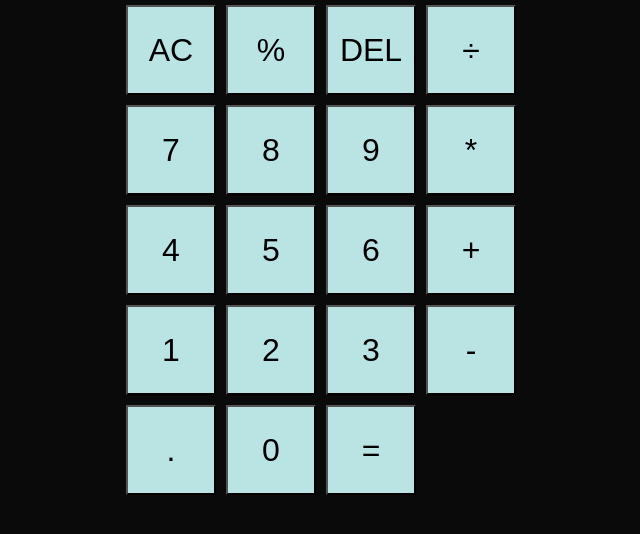
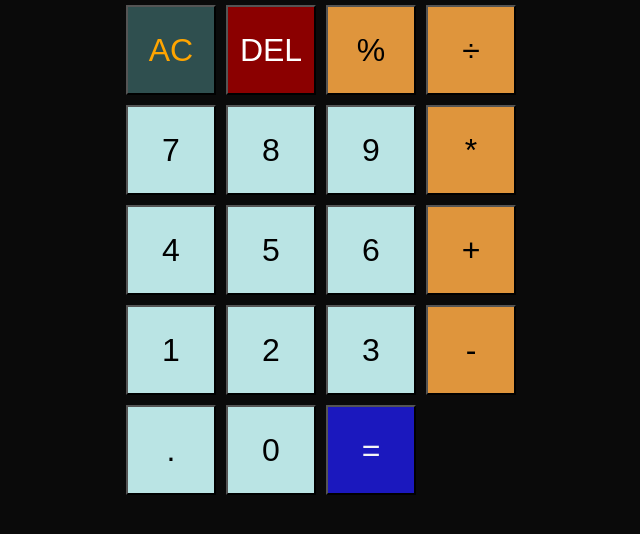
Before and after one commit to matthutt85/Calculator, a plain HTML site: page index.html in a window 1280 px wide. Shown: the part 274-808 px from the top of the page, without its empty margins (319-959 px from the left). Drawn offline with Linux system fonts and the light colour scheme.

Commit message:
css styles finished

```diff
--- a/index.html
+++ b/index.html
@@ -15,8 +15,8 @@
         </div>
 
             <button class="all-clear">AC</button>
+            <button class="del">DEL</button>
             <button class="operation-button">%</button>
-            <button id="delete">DEL</button>
             <button class="operation-button">÷</button>
             <button class="numbers">7</button>
             <button class="numbers">8</button>
@@ -32,7 +32,7 @@
             <button class="operation-button">-</button>
             <button class="numbers">.</button>
             <button class="numbers">0</button>
-            <button id="equals">=</button>
+            <button class="equals">=</button>
 
 
    </main>
--- a/styles/body.scss
+++ b/styles/body.scss
@@ -43,6 +43,25 @@ body {
 
     }
 
+    .operation-button {
+        background-color: rgb(223, 149, 60);
+    }
+
+    .del {
+        background-color: darkred;
+        color: white;
+    }
+
+    .all-clear {
+        background-color: darkslategray;
+        color: orange;
+    }
+
+    .equals {
+        background-color: rgb(27, 24, 190);
+        color: whitesmoke;
+    }
+
 
     button {
         margin: 5px;
@@ -56,4 +75,6 @@ body {
         background-color: cornsilk;
     }
 
+
+
 }
```
Also changed, not shown: main.css.
